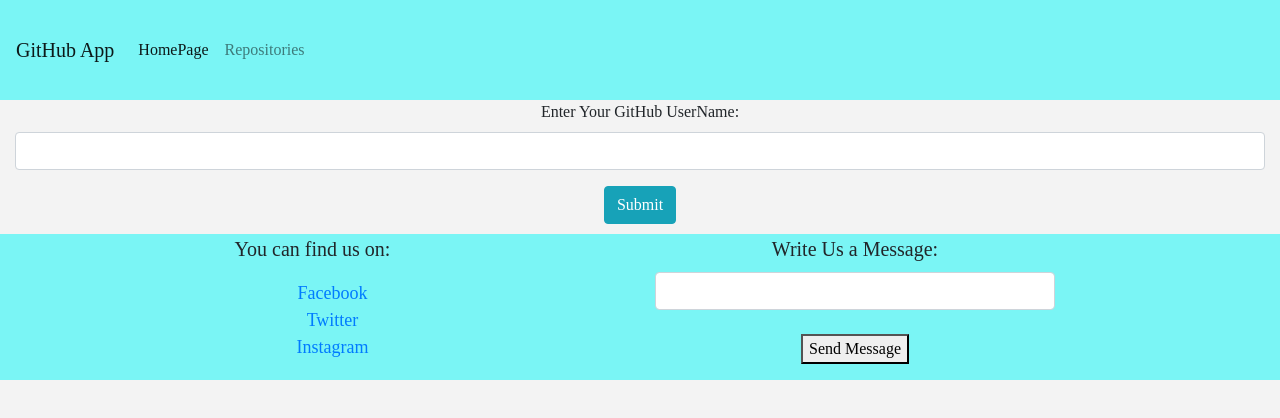
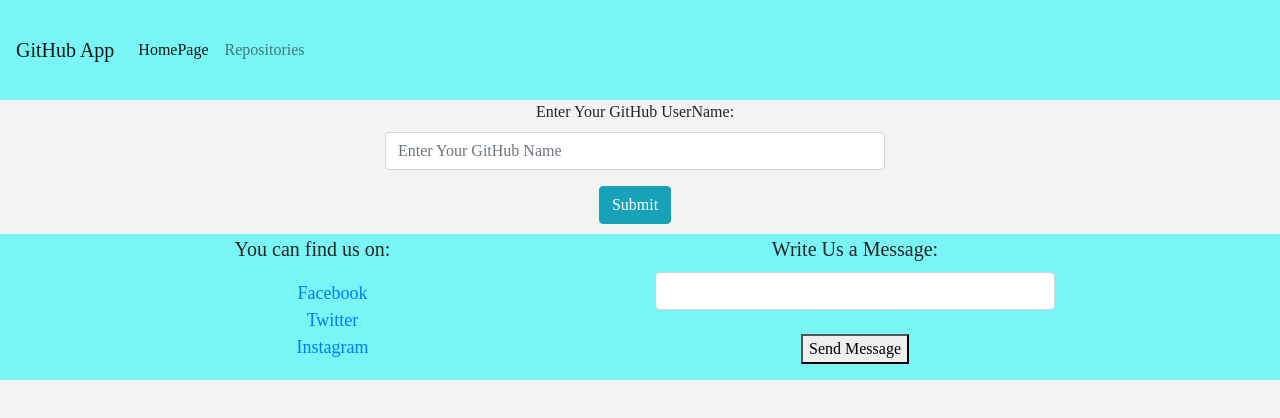
Before and after one commit to Alice-Githui/GitHub-App, an Angular app: page /home in a window 1280 px wide. Shown: the top 418 px of the page. Built offline with nearby package versions, Linux system fonts and the light colour scheme; no server answers.

Commit message:
Add the form to the homepage

```diff
--- a/src/app/homepage/homepage.component.css
+++ b/src/app/homepage/homepage.component.css
@@ -6,3 +6,11 @@ img{
 .details{
     font-size: 20px;
 }
+
+form{
+    width: 500px;
+    text-align: center;
+    align-items: center;
+    justify-content: center;
+    margin-left: 370px;
+}
--- a/src/app/homepage/homepage.component.html
+++ b/src/app/homepage/homepage.component.html
@@ -5,7 +5,7 @@
         <form>
             <div class="form-group">
                 <label for ="user-name">Enter Your GitHub UserName:</label>
-                <input #input type = "search" id="user-name" class="form-control" #search>
+                <input type = "text" id="user-name" class="form-control"  placeholder = "Enter Your GitHub Name" #search>
             </div>
             <button type="submit" class="btn btn-info">Submit</button>
 
```
